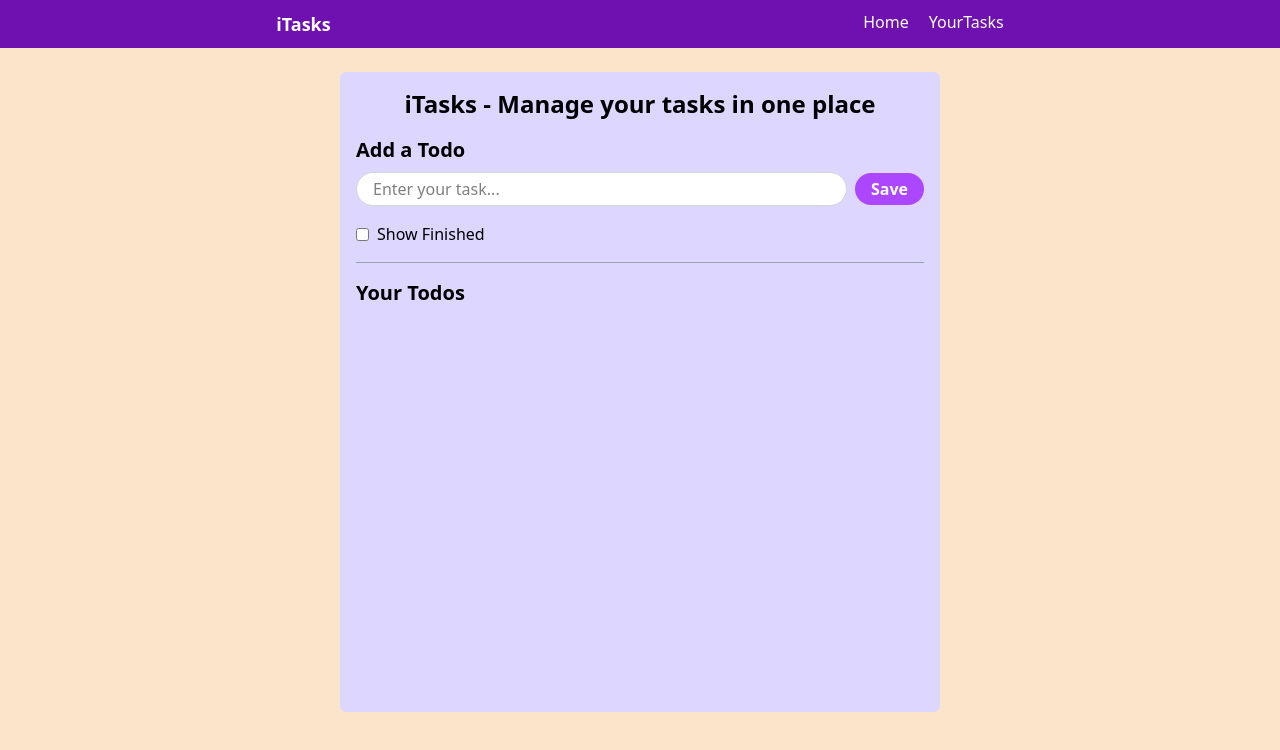
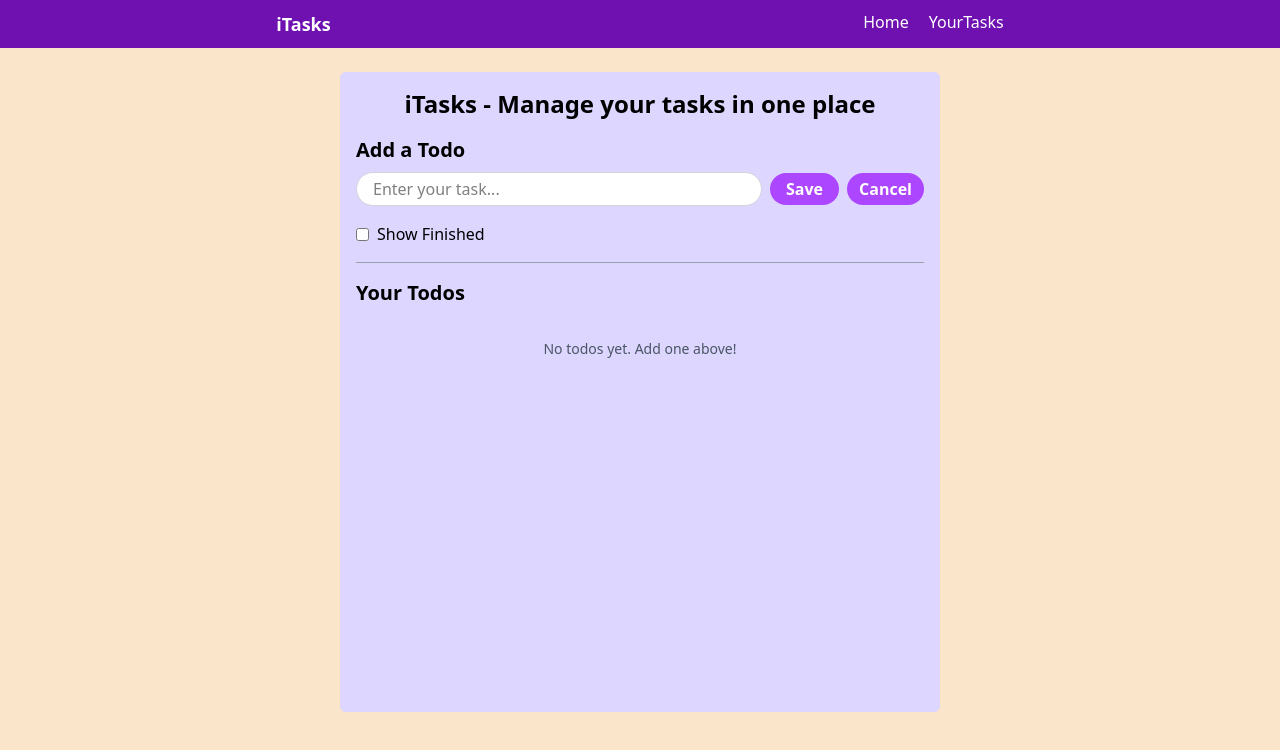
Before and after one commit to shrivatsashetty/todo-react-app, a React app: page / in a window 1280 px wide. Shown: the top 750 px of the page. Built offline with nearby package versions, Linux system fonts and the light colour scheme; the HTML template or start-up script is replaced by a standard one.

Commit message:
completed todo app using React.js

```diff
--- a/src/App.jsx
+++ b/src/App.jsx
@@ -9,7 +9,7 @@ import Todo from "./components/Todo";
 function App() {
 	const [todos, setToDos] = useState([]);
 	const [currentTodoId, setCurrentTodoId] = useState("");
-	const [showFinishedTodods, setShowFinishedTodods] = useState(false)
+	const [showFinishedTodos, setShowFinishedTodos] = useState(false);
 
 	useEffect(() => {
 		if (localStorage.todos) {
@@ -30,21 +30,20 @@ function App() {
 		const todoContent = txtInputTodo.current.value.trim();
 		if (!todoContent) {
 			alert("Please Enter Todo Content!!");
-			return
+			return;
 		}
 
 		let updatedTodos = [];
 		// logic to check whether to create a new todo or update an existing one
 		if (currentTodoId) {
-
 			updatedTodos = todos.map((todo) =>
 				todo.id === currentTodoId
 					? { ...todo, content: todoContent }
 					: todo
 			);
 
-		}
-		else {
+			setCurrentTodoId(""); // Clear the editing state after saving
+		} else {
 			const newTodo = {
 				id: crypto.randomUUID(), // the window.crypto object can be used to generat cryptographically secure version 4 UUID
 				content: todoContent,
@@ -76,25 +75,35 @@ function App() {
 		setToDos(filteredTodos); // update the state variable
 	}
 
-	function editTodo(e, id) {
-		// console.log(e.target);
+	function editTodo(id) {
 		const toBeEditedTodo = todos.find((todo) => todo.id === id);
-		setCurrentTodoId(toBeEditedTodo.id);
-		txtInputTodo.current.value = toBeEditedTodo.content; // send the content to be edited to the text input
+		setCurrentTodoId(toBeEditedTodo.id); // Set this todo as being edited
+		txtInputTodo.current.value = toBeEditedTodo.content;
+		txtInputTodo.current.focus(); // Focus input for better UX
+	}
+
+	function cancelEdit() {
+		setCurrentTodoId(""); // Clear editing state
+		txtInputTodo.current.value = ""; // Clear input
 	}
 
 	function showFinishedTodosChanged() {
 		const showFinished = chkShowFinished.current.checked;
-
-		if(showFinished) {
-			setShowFinishedTodods(true)
-			return;
+		setShowFinishedTodos(showFinished);
 	}
 
-		setShowFinishedTodods(false);
-		return;
-
+	// Filter todos based on editing state and show finished checkbox
+	const displayedTodos = todos.filter((todo) => {
+		// Hide todo being edited
+		if (currentTodoId && todo.id === currentTodoId) {
+			return false;
 		}
+		// If "Show Finished" is checked, show only completed todos
+		if (showFinishedTodos && !todo.isCompleted) {
+			return false;
+		}
+		return true;
+	});
 
 	return (
 		<>
@@ -120,6 +129,7 @@ function App() {
 				</h1>
 
 				<form
+					onSubmit={saveTodo}
 					className="
 						font-bold
 						text-lg
@@ -131,7 +141,7 @@ function App() {
 					"
 				>
 					<h2 className="max-sm:text-sm text-xl font-semibold max-sm:font-medium">
-						Add a Todo
+						{currentTodoId ? "Edit Todo" : "Add a Todo"}
 					</h2>
 
 					<div
@@ -171,7 +181,6 @@ function App() {
 
 						<button
 							type="submit"
-							onClick={saveTodo}
 							className="
 								bg-purple-500
 								text-white
@@ -191,6 +200,31 @@ function App() {
 						>
 							Save
 						</button>
+
+						<button
+							type="button" // specifies, this is not a submit button
+							onClick={cancelEdit}
+							className="
+									bg-purple-500
+									text-white
+									px-3
+									py-1
+									rounded-full
+									flex
+									items-center
+									justify-center
+									cursor-pointer
+									whitespace-nowrap
+									text-base
+									font-semibold
+									max-sm:text-sm
+									max-sm:font-medium
+									hover:bg-gray-600
+									transition-colors
+								"
+						>
+							Cancel
+						</button>
 					</div>
 				</form>
 
@@ -202,7 +236,13 @@ function App() {
 						name="chk-show-finished"
 						id="chk-show-finished"
 					/>
-					<label htmlFor="chk-show-finished">Show Finished</label>
+
+					<label
+						htmlFor="chk-show-finished"
+						className="cursor-pointer"
+					>
+						Show Finished
+					</label>
 				</div>
 
 				<hr className="w-full border-gray-400" />
@@ -212,8 +252,18 @@ function App() {
 				</h2>
 
 				<div className="todos max-h-[50%] overflow-y-scroll">
+					{displayedTodos.length === 0 ? (
+						<p className="text-center text-gray-600 mt-4 text-sm">
+							{/* below we can see the chaining of two ternary operators */}
+							{currentTodoId
+								? "Editing todo above..."
+								: (showFinishedTodos
+								? "No completed todos yet!"
+								: "No todos yet. Add one above!")}
+						</p>
+					) : (
 						<ul className="flex flex-col gap-1.5">
-						{todos.map((todo) => (
+							{displayedTodos.map((todo) => (
 								<li key={todo.id}>
 									<Todo
 										id={todo.id}
@@ -222,11 +272,11 @@ function App() {
 										onToggle={todoCompletionChanged}
 										onDelete={deleteTodo}
 										onEdit={editTodo}
-									showCompleted={showFinishedTodods}
 									/>
 								</li>
 							))}
 						</ul>
+					)}
 				</div>
 			</main>
 		</>
--- a/src/components/Todo.jsx
+++ b/src/components/Todo.jsx
@@ -1,39 +1,21 @@
 import { useEffect, useState } from "react";
 
-function Todo({ id, content, isCompleted, onToggle, onDelete, onEdit, showCompleted }) {
-
-	const [isTodoHidden, setIsTodoHidden] = useState(false);
-
-	useEffect(
-		() => {
-			console.log("First Render");
-		},
-		[]
-	);
-
-	useEffect(
-		() => {
-			console.log("Todo component rendered");
-		}
-	);
+function Todo({ id, content, isCompleted, onToggle, onDelete, onEdit }) {
 
 	return (
 		<div
-			className={`
+			className="
 				todo-holder
 				flex
 				justify-between
 				items-start
 				gap-3
 				max-sm:flex-col
-
-				{ ${ (showCompleted && !isCompleted) ? "hidden": ""} }
-			`}
+			"
 		>
 			{/* Todo text */}
-			<div className={`todo flex gap-3 items-start `}
+			<div className="todo flex gap-3 items-start">
 
-			>
 				<input
 					type="checkbox"
 					name="chk-done"
@@ -41,6 +23,7 @@ function Todo({ id, content, isCompleted, onToggle, onDelete, onEdit, showComple
 					checked={isCompleted}
 					onChange={() => onToggle(id)}
 				/>
+
 				<p
 					className={`text-base max-sm:text-sm
 							${isCompleted ? "line-through text-gray-500" : ""}
@@ -63,11 +46,7 @@ function Todo({ id, content, isCompleted, onToggle, onDelete, onEdit, showComple
 			>
 				<button
 					type="button"
-					onClick={(e) => {
-							setIsTodoHidden(!isTodoHidden);
-							onEdit(e, id);
-						}
-					}
+					onClick={() => onEdit(id)}
 					className="
 						btn-edit-todo
 						bg-purple-500
@@ -87,6 +66,8 @@ function Todo({ id, content, isCompleted, onToggle, onDelete, onEdit, showComple
 						max-sm:text-xs
 						max-sm:font-normal
 						max-sm:w-full
+						hover:bg-purple-600
+						transition-colors
 					"
 				>
 					Edit
@@ -114,6 +95,8 @@ function Todo({ id, content, isCompleted, onToggle, onDelete, onEdit, showComple
 						max-sm:text-xs
 						max-sm:font-normal
 						max-sm:w-full
+						hover:bg-red-600
+						transition-colors
 					"
 				>
 					Delete
```
Lines whose indentation alone changed are shown as unchanged.
